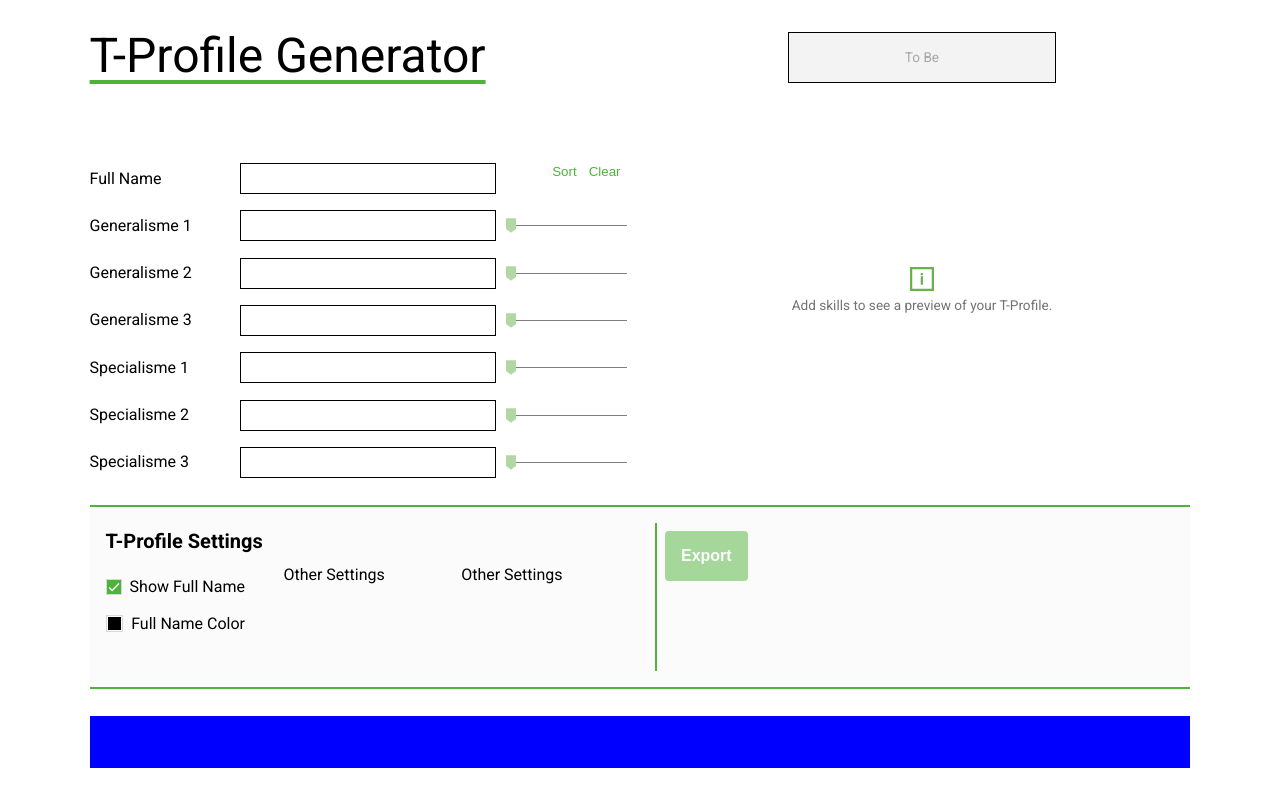
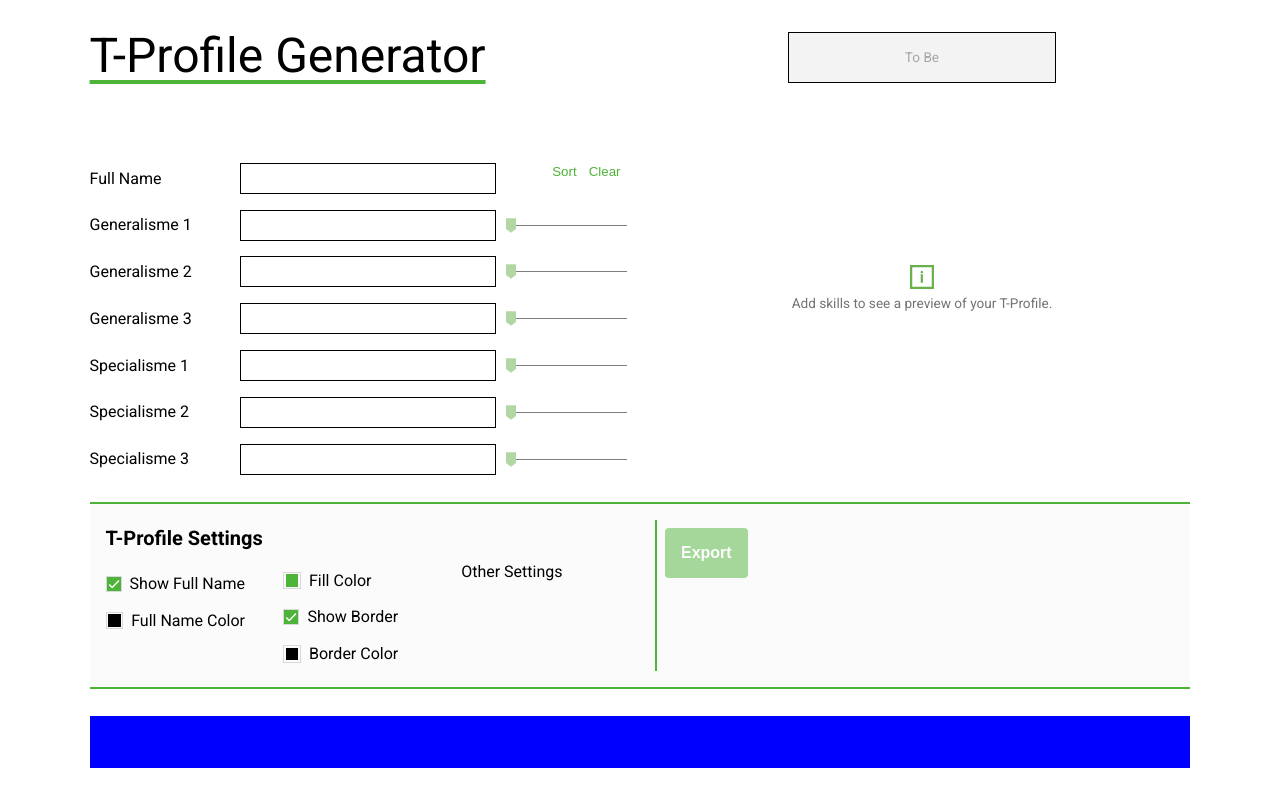
Before and after one commit to Euricom/t-profile-gen-v2, a React (Vite) app: page / in a window 1280 px wide. Built offline with nearby package versions, Linux system fonts and the light colour scheme.

Commit message:
wip: add Tprofile preview settings

```diff
--- a/src/components/Config/ProfileConfig/index.tsx
+++ b/src/components/Config/ProfileConfig/index.tsx
@@ -4,8 +4,8 @@ import { Checkbox, ColorPicker } from '../..';
 import { ConfigContext } from '../../../contexts/config';
 
 const ProfileConfig = (): JSX.Element => {
-  const { config, handleNameConfig } = React.useContext(ConfigContext);
-  const { fullName } = config;
+  const { config, handleNameConfig, handleSkillsPreviewConfig } = React.useContext(ConfigContext);
+  const { fullName, skills } = config;
 
   return (
     <S.Wrapper>
@@ -26,7 +26,28 @@ const ProfileConfig = (): JSX.Element => {
             Full Name Color
           </ColorPicker>
         </S.SettingsColumn>
-        <S.SettingsColumn>Other Settings</S.SettingsColumn>
+        <S.SettingsColumn>
+          <ColorPicker
+            ariaLabel="Fill Color"
+            color={skills.color}
+            onChange={(color: string) => handleSkillsPreviewConfig('changeBackgroundColor', color)}
+          >
+            Fill Color
+          </ColorPicker>
+          <Checkbox
+            labelText="Show Border"
+            name="showBorder"
+            isChecked={skills.border.show}
+            onChange={() => handleSkillsPreviewConfig('showBorder')}
+          />
+          <ColorPicker
+            ariaLabel="Border Color"
+            color={skills.border.color}
+            onChange={(color: string) => handleSkillsPreviewConfig('changeBorderColor', color)}
+          >
+            Border Color
+          </ColorPicker>
+        </S.SettingsColumn>
         <S.SettingsColumn>Other Settings</S.SettingsColumn>
       </S.SettingsRow>
     </S.Wrapper>
--- a/src/components/TProfile/TProfile.tsx
+++ b/src/components/TProfile/TProfile.tsx
@@ -3,12 +3,13 @@ import * as S from './styles';
 import TProfileItem from './TProfileItem/TProfileItem';
 import Legend from './Legend/Legend';
 import { SkillContext } from '../../contexts/skills';
-
-const BG_COLOR_PLACEHOLDER = 'red';
-const BORDER_COLOR_PLACEHOLDER = 'blue';
+import { ConfigContext } from '../../contexts/config';
 
 const TProfile = React.forwardRef((props, ref: ForwardedRef<null | HTMLElement>): JSX.Element => {
   const { skillSets } = React.useContext(SkillContext);
+  const { config } = React.useContext(ConfigContext);
+
+  const { skills } = config;
 
   const skillSetItems = Object.entries(skillSets).map((skillSetItem) => {
     const [abbr, { id, proficiency, skill }] = skillSetItem;
@@ -30,9 +31,9 @@ const TProfile = React.forwardRef((props, ref: ForwardedRef<null | HTMLElement>)
             if (skillSetItem.skill && skillSetItem.abbr.includes('g')) {
               return (
                 <TProfileItem
-                  border
-                  bgColor={BG_COLOR_PLACEHOLDER}
-                  borderColor={BORDER_COLOR_PLACEHOLDER}
+                  border={skills.border.show}
+                  bgColor={skills.color}
+                  borderColor={skills.border.color}
                   key={skillSetItem.id}
                   scale={skillSetItem.proficiency}
                   legend={skillSetItem.abbr.toUpperCase()}
@@ -50,9 +51,9 @@ const TProfile = React.forwardRef((props, ref: ForwardedRef<null | HTMLElement>)
             if (skillSetItem.skill && skillSetItem.abbr.includes('s')) {
               return (
                 <TProfileItem
-                  border
-                  bgColor={BG_COLOR_PLACEHOLDER}
-                  borderColor={BORDER_COLOR_PLACEHOLDER}
+                  border={skills.border.show}
+                  bgColor={skills.color}
+                  borderColor={skills.border.color}
                   key={skillSetItem.id}
                   scale={skillSetItem.proficiency}
                   legend={skillSetItem.abbr.toUpperCase()}
--- a/src/contexts/config.tsx
+++ b/src/contexts/config.tsx
@@ -20,14 +20,22 @@ interface Config {
   asIs: boolean;
 }
 
+// function overloads
 interface HandleNameConfigOverload {
   (action: 'changeName'): void;
   (action: 'changeColor', payload: string): void;
 }
 
+interface HandleSkillsPreviewConfigOverload {
+  (action: 'showBorder'): void;
+  (action: 'changeBackgroundColor', payload: string): void;
+  (action: 'changeBorderColor', payload: string): void;
+}
+
 interface ConfigContext {
   config: Config;
   handleNameConfig: HandleNameConfigOverload;
+  handleSkillsPreviewConfig: HandleSkillsPreviewConfigOverload;
 }
 
 interface ConfigProviderProps {
@@ -52,6 +60,7 @@ export const initialValue: Config = {
 export const ConfigContext = React.createContext<ConfigContext>({
   config: initialValue,
   handleNameConfig: () => null,
+  handleSkillsPreviewConfig: () => null,
 });
 
 const ConfigProvider = ({ children }: ConfigProviderProps): JSX.Element => {
@@ -74,7 +83,43 @@ const ConfigProvider = ({ children }: ConfigProviderProps): JSX.Element => {
     }
   };
 
-  return <ConfigContext.Provider value={{ config, handleNameConfig }}>{children}</ConfigContext.Provider>;
+  const handleSkillsPreviewConfig = (
+    action: 'changeBackgroundColor' | 'changeBorderColor' | 'showBorder',
+    payload?: string,
+  ) => {
+    switch (action) {
+      case 'changeBackgroundColor': {
+        if (typeof payload === 'string') {
+          setConfig((prevState) => ({ ...prevState, skills: { ...prevState.skills, color: payload } }));
+        }
+        break;
+      }
+      case 'changeBorderColor': {
+        if (typeof payload === 'string') {
+          setConfig((prevState) => ({
+            ...prevState,
+            skills: { ...prevState.skills, border: { ...prevState.skills.border, color: payload } },
+          }));
+        }
+        break;
+      }
+      default: {
+        setConfig((prevState) => ({
+          ...prevState,
+          skills: {
+            ...prevState.skills,
+            border: { ...prevState.skills.border, show: !prevState.skills.border.show },
+          },
+        }));
+      }
+    }
+  };
+
+  return (
+    <ConfigContext.Provider value={{ config, handleNameConfig, handleSkillsPreviewConfig }}>
+      {children}
+    </ConfigContext.Provider>
+  );
 };
 
 export default ConfigProvider;
```
Also changed, not shown: 1 other file (tests, documents, lock files or other folders).
